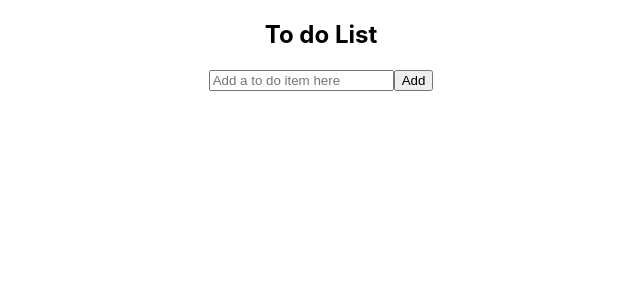
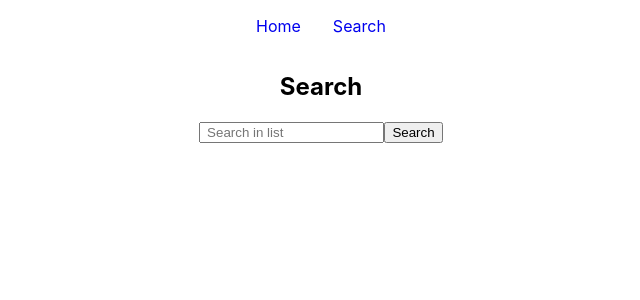
Before and after one commit to cimpeancristian/To-Do-List, a React (Create React App) app: page /search in a window 1280 px wide. Shown: the top 300 px of the page, without its empty margins (319-959 px from the left). Built offline with nearby package versions, Linux system fonts and the light colour scheme.

Commit message:
Add React Router

```diff
--- a/package.json
+++ b/package.json
@@ -6,9 +6,12 @@
     "@testing-library/jest-dom": "^4.2.4",
     "@testing-library/react": "^9.3.2",
     "@testing-library/user-event": "^7.1.2",
+    "bootstrap": "^4.5.0",
     "react": "^16.13.1",
+    "react-bootstrap": "^1.2.2",
     "react-dom": "^16.13.1",
     "react-redux": "^7.2.0",
+    "react-router-dom": "^5.2.0",
     "react-scripts": "3.4.1",
     "redux": "^4.0.5",
     "styled-components": "^5.1.1"
--- a/src/App.css
+++ /dev/null
@@ -1,3 +0,0 @@
-.App {
-  text-align: center;
-}
--- a/src/App.js
+++ b/src/App.js
@@ -1,15 +1,38 @@
 import React from 'react';
-import './App.css';
 import {Provider} from 'react-redux';
 import store from './redux/store';
+import {BrowserRouter as Router, Switch, Route, Link} from 'react-router-dom';
+import {DivStyled, LiStyled, UlStyled} from './App.styled';
 import ToDoList from './components/ToDoList';
+import Search from './components/Search';
 
 function App() {
   return (
       <Provider store={store}>
-          <div className="App">
-              <ToDoList />
-          </div>
+          <DivStyled>
+              <Router>
+                  <div>
+                      <nav>
+                          <UlStyled>
+                              <LiStyled>
+                                  <Link to="/">Home</Link>
+                              </LiStyled>
+                              <LiStyled>
+                                  <Link to="/search">Search</Link>
+                              </LiStyled>
+                          </UlStyled>
+                      </nav>
+                      <Switch>
+                          <Route exact path="/">
+                              <ToDoList />
+                          </Route>
+                          <Route path="/search">
+                              <Search />
+                          </Route>
+                      </Switch>
+                  </div>
+              </Router>
+          </DivStyled>
       </Provider>
 
   );
--- /dev/null
+++ b/src/App.styled.js
@@ -0,0 +1,23 @@
+import styled from 'styled-components';
+
+export const UlStyled = styled.ul`
+    margin: 0;
+    padding: 0;
+    overflow: hidden;
+    list-style-type: none;
+    display: flex;
+    justify-content: center;
+`;
+
+export const LiStyled = styled.li`
+    a {
+        display: inline-block;
+        text-align: center;
+        padding: 16px;
+        text-decoration: none;
+    }
+`;
+
+export const DivStyled = styled.div`
+    text-align: center;
+`;
--- /dev/null
+++ b/src/components/Search.js
@@ -0,0 +1,14 @@
+import React from 'react';
+import Button from 'react-bootstrap/Button';
+
+const Search = () => {
+    return (
+        <>
+            <h2>Search</h2>
+            <input type="text" placeholder=" Search in list" />
+            <Button>Search</Button>
+        </>
+    )
+}
+
+export default Search;
--- /dev/null
+++ b/src/components/Search.styled.js
@@ -0,0 +1,6 @@
+import InputGroup from 'react-bootstrap/InputGroup';
+import styled from "styled-components";
+
+export const InputGroupStyled = styled(InputGroup)`
+  display: inline-block;
+`;
--- a/src/components/ToDoList.js
+++ b/src/components/ToDoList.js
@@ -16,7 +16,7 @@ const ToDoList = ({toDoList, addItem}) => {
                 <input
                     type="text"
                     ref={node => {input = node;}}
-                    placeholder="Add a to do item here " />
+                    placeholder=" Add a to do item here " />
                 <button className="btn" type="submit" onClick={event => {
                     addItem({text: input.value, key: Date.now(), edit: false});
                     input.value='';
```
Also changed, not shown: 1 other file (tests, documents, lock files or other folders).
